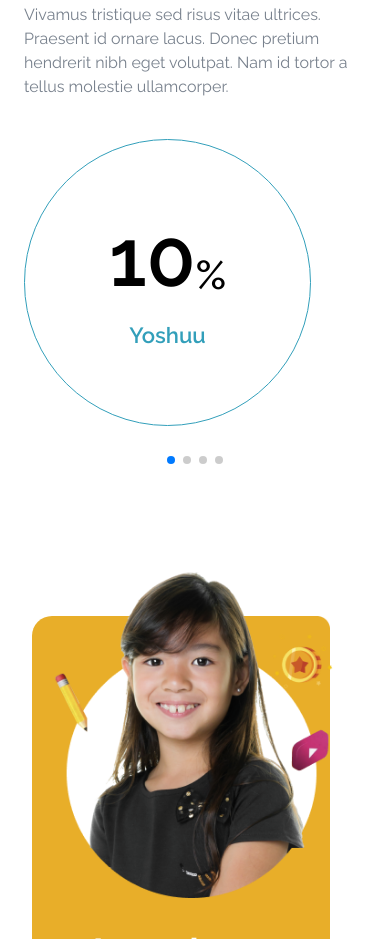
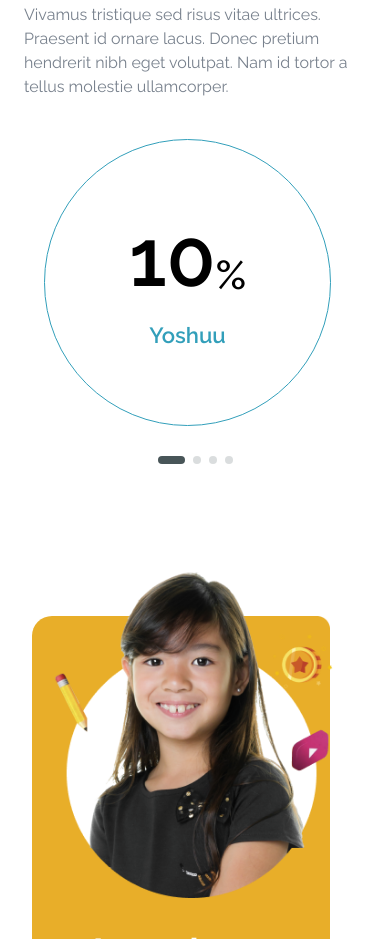
Before and after one commit to Eduardo-Vitesse/melis-education, a plain HTML site: page cursoShougakko.html in a window 390 px wide. Shown: the part 2010-2949 px from the top of the page. Drawn offline with nearby package versions, Linux system fonts and the light colour scheme.

Commit message:
primeiras alterações nos sliders

```diff
--- a/css/cursoShougakko.css
+++ b/css/cursoShougakko.css
@@ -374,8 +374,19 @@
 
     .percent-nummber {
         margin-bottom: 50px;
+        margin-right: 0px !important;
+        margin-left: 20px;
     }
 
+    .swiper-pagination .swiper-pagination-bullet {
+        background-color: var(--color-gray-80);
+    }
+
+    .swiper-pagination-bullet-active {
+        width: 27px !important;
+        border-radius: 6px;
+        transition: all .3s;
+    }
 
     /*CTA AGENDE SUA CONSULTORIA*/
 
--- a/css/index.css
+++ b/css/index.css
@@ -360,6 +360,7 @@ body {
     .card-depoimentos {
         max-width: 100%;
         margin-top: 24px;
+        margin-bottom: 30px;
     }
   }
 
@@ -371,6 +372,10 @@ body {
 
     .differentials-slider {
         display: block;
+    }
+
+    .slider-details {
+        width: 200px;
     }
 
     .differentials-slider .swiper-wrapper .swiper-slide-dif {
@@ -402,18 +407,14 @@ body {
     .swiper-pagination-custom,
     .swiper-pagination-fraction {
         bottom: 0;
-        background-color: transparent;
+        background-color: white;
     }
 
-    .swiper-pagination-bullet-active {
-        width: 8px;
-        height: 8px;
+    .swiper-pagination-bullets {
+        margin-top: -20px !important;
     }
 
-    .swiper-pagination-bullet {
-        width: 8px;
-        height: 8px;
-    }
+
 
     .differentials-slider .swiper-slide .slider-box {
         width: 100%;
```
Also changed, not shown: index.html (+3 -3 lines).
